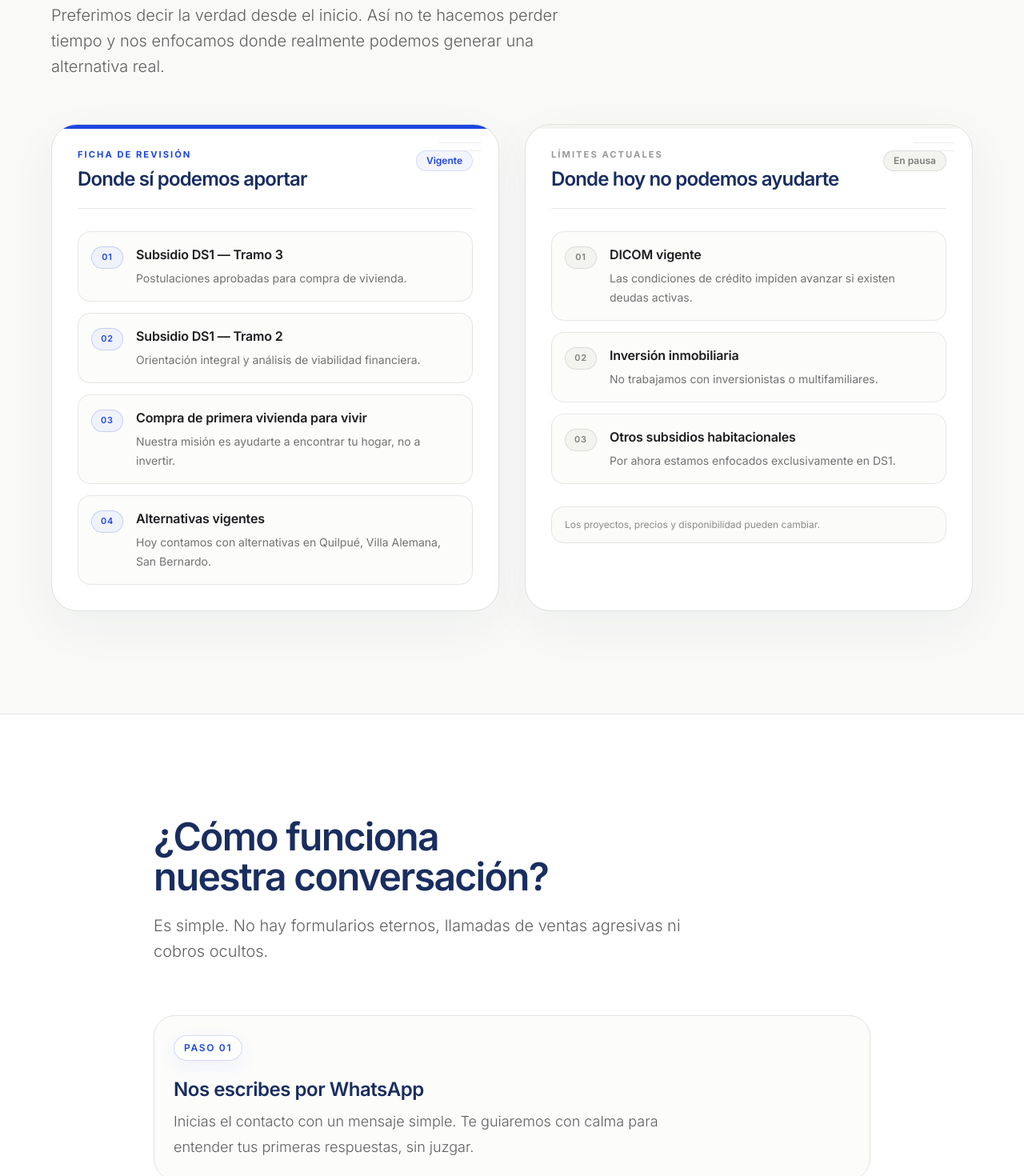
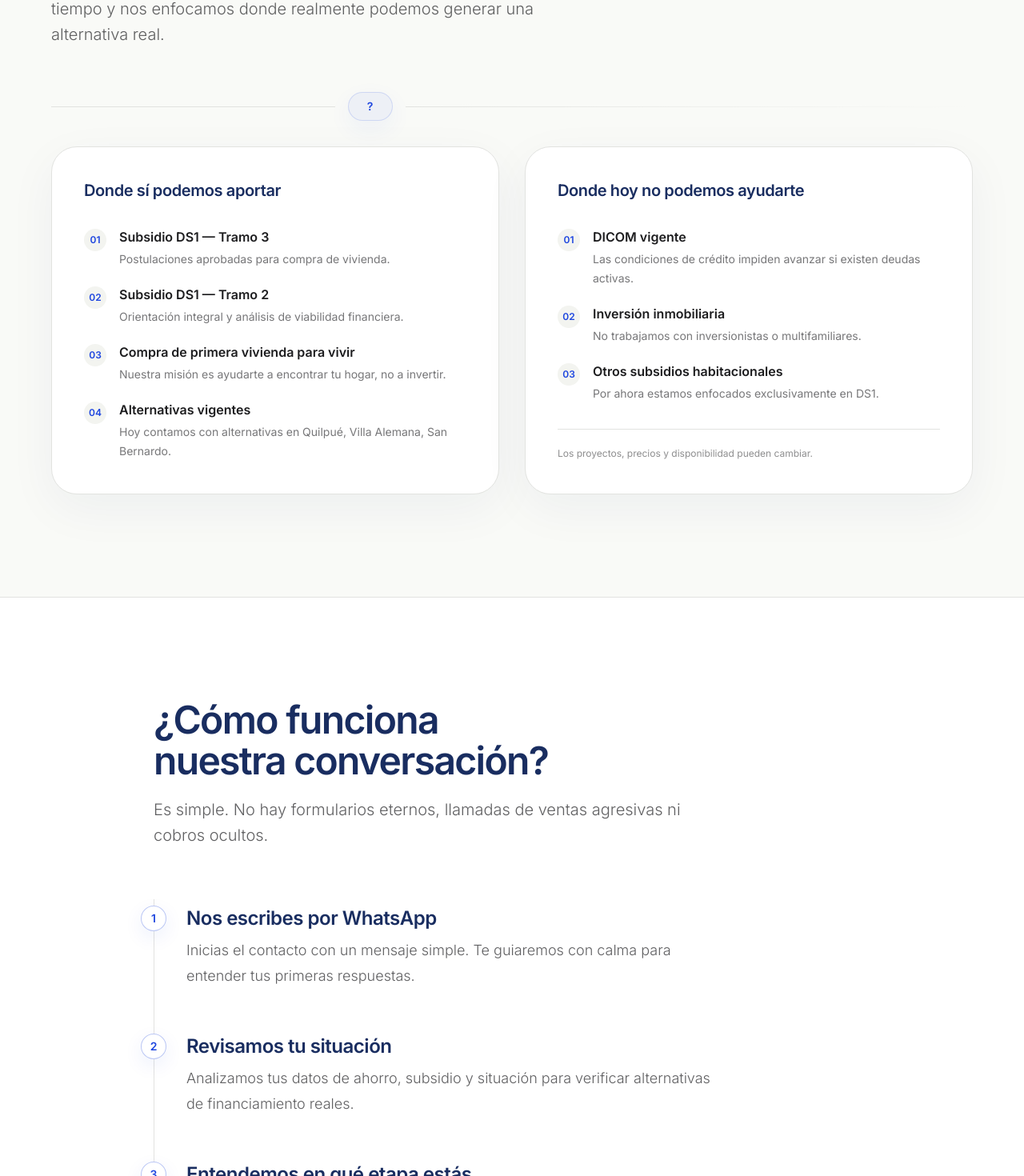
Before and after one commit to 3c-ops/capaz-web, a Next.js app: page / in a window 1280 px wide. Shown: the part 1604-3074 px from the top of the page at 80% size. Built offline with nearby package versions, Linux system fonts and the light colour scheme.

Commit message:
Brand transparency section with editorial mark

```diff
--- a/app/globals.css
+++ b/app/globals.css
@@ -60,68 +60,3 @@ body {
     transition-duration: 0.01ms !important;
   }
 }
-
-.case-card {
-  position: relative;
-  overflow: hidden;
-  border: 1px solid var(--brand-border);
-  border-radius: 2rem;
-  background:
-    linear-gradient(var(--surface), var(--surface)) padding-box,
-    linear-gradient(180deg, color-mix(in srgb, var(--brand-border) 65%, white), var(--brand-border)) border-box;
-  box-shadow: 0 18px 60px rgba(25, 45, 96, 0.05);
-  transition:
-    transform 300ms ease-out,
-    border-color 300ms ease-out,
-    box-shadow 300ms ease-out;
-}
-
-.case-card::before {
-  content: "";
-  position: absolute;
-  inset: 0 0 auto;
-  height: 5px;
-  background: var(--surface-muted);
-}
-
-.case-card::after {
-  content: "";
-  position: absolute;
-  right: 1.35rem;
-  top: 1.35rem;
-  width: 3.25rem;
-  height: 0.7rem;
-  border-block: 1px solid var(--brand-border);
-  opacity: 0.65;
-}
-
-.case-card-positive::before {
-  background: var(--brand-blue);
-}
-
-.case-card:hover {
-  transform: translateY(-0.25rem);
-  border-color: color-mix(in srgb, var(--brand-blue) 18%, var(--brand-border));
-  box-shadow: 0 24px 70px rgba(25, 45, 96, 0.08);
-}
-
-.case-label {
-  font-size: 0.7rem;
-  font-weight: 700;
-  letter-spacing: 0.18em;
-  line-height: 1;
-  text-transform: uppercase;
-}
-
-.review-rule {
-  background-image: linear-gradient(to right, var(--brand-border) 55%, transparent 0%);
-  background-position: bottom;
-  background-repeat: repeat-x;
-  background-size: 10px 1px;
-}
-
-@media (prefers-reduced-motion: reduce) {
-  .case-card:hover {
-    transform: none;
-  }
-}
--- a/capaz_landing_page_final.html
+++ b/capaz_landing_page_final.html
@@ -255,7 +255,7 @@
                     </span>
                     <h3 class="text-xl font-semibold text-brandDarkBlue mb-2">Nos escribes por WhatsApp</h3>
                     <p class="text-brandText/70 font-light max-w-xl">
-                        Inicias el contacto con un mensaje simple. Un asistente guiado diseñado para escuchar procesará tus primeras respuestas de manera humana y sin juzgar.
+                        Inicias el contacto con un mensaje simple. Un asistente guiado diseñado para escuchar procesará tus primeras respuestas de manera humana.
                     </p>
                 </div>
 
--- a/components/FinalCTA.tsx
+++ b/components/FinalCTA.tsx
@@ -3,8 +3,7 @@ import { CTAButton } from './CTAButton';
 export function FinalCTA() {
   return (
     <section className="bg-white px-5 py-20 text-center md:py-32">
-      <div className="case-card mx-auto max-w-3xl px-6 py-12 shadow-[0_24px_80px_rgba(25,45,96,0.06)] md:px-12 md:py-16">
-        <p className="case-label mb-5 text-brand-blue">Próxima revisión</p>
+      <div className="mx-auto max-w-3xl rounded-[2rem] border border-brand-border bg-background px-6 py-12 shadow-[0_24px_80px_rgba(25,45,96,0.06)] md:px-12 md:py-16">
         <h2 className="text-balance text-4xl font-semibold tracking-[-0.05em] text-brand-navy md:text-6xl md:leading-[0.98]">
           Revisemos tu situación.
         </h2>
--- a/components/ManifestSection.tsx
+++ b/components/ManifestSection.tsx
@@ -1,7 +1,7 @@
 export function ManifestSection() {
   return (
     <section className="border-y border-brand-border bg-white px-5 py-[4.5rem] md:py-28">
-      <div className="review-rule mx-auto max-w-3xl pb-10 md:text-center">
+      <div className="mx-auto max-w-3xl md:text-center">
         <h2 className="text-balance text-3xl font-light leading-tight tracking-[-0.035em] text-brand-navy md:text-5xl md:leading-[1.08]">
           Muchas personas reciben una respuesta antes de entender completamente en qué etapa están.
         </h2>
--- a/components/ProcessSection.tsx
+++ b/components/ProcessSection.tsx
@@ -14,14 +14,14 @@ export function ProcessSection() {
           title="¿Cómo funciona nuestra conversación?"
         />
 
-        <ol className="mt-12 space-y-4 md:mt-16">
+        <ol className="mt-12 space-y-8 border-l border-brand-border pl-7 md:mt-16 md:space-y-10 md:pl-10">
           {processSteps.map((step, index) => (
-            <li className="group relative rounded-[1.65rem] border border-brand-border bg-background/55 p-5 transition duration-300 ease-out hover:border-brand-blue/20 hover:bg-white hover:shadow-[0_16px_44px_rgba(25,45,96,0.055)] md:p-6" key={step.title}>
+            <li className="group relative rounded-2xl py-1 md:py-2" key={step.title}>
               <span
                 aria-hidden="true"
-                className="mb-5 flex h-8 w-fit items-center justify-center rounded-full border border-brand-blue/20 bg-white px-3 text-xs font-semibold tracking-[0.14em] text-brand-blue shadow-[0_8px_24px_rgba(30,70,223,0.06)] transition duration-300 group-hover:border-brand-blue group-hover:bg-brand-blue group-hover:text-white"
+                className="absolute -left-[43px] flex size-8 items-center justify-center rounded-full border border-brand-blue/30 bg-white text-sm font-semibold text-brand-blue shadow-[0_8px_24px_rgba(30,70,223,0.08)] transition duration-300 group-hover:border-brand-blue group-hover:bg-brand-blue group-hover:text-white md:-left-[57px]"
               >
-                PASO {String(index + 1).padStart(2, '0')}
+                {index + 1}
               </span>
               <h3 className="text-xl font-semibold tracking-[-0.02em] text-brand-navy md:text-2xl">
                 {step.title}
--- a/components/TransparencySection.tsx
+++ b/components/TransparencySection.tsx
@@ -2,42 +2,39 @@ import { transparencyItems } from '@/lib/content';
 
 import { SectionHeader } from './SectionHeader';
 
-type TransparencyListProps = {
+function TransparencyList({
+  items,
+}: {
   items: readonly { title: string; description: string }[];
-  tone: 'positive' | 'limited';
-};
-
-function TransparencyList({ items, tone }: TransparencyListProps) {
-  const markerClass =
-    tone === 'positive'
-      ? 'border-brand-blue/20 bg-brand-blue/5 text-brand-blue'
-      : 'border-foreground/10 bg-surface-muted text-foreground/55';
-
+}) {
   return (
-    <ul className="mt-7 space-y-3.5">
+    <ul className="mt-8 space-y-5">
       {items.map((item, index) => (
-        <li
-          className="group relative rounded-2xl border border-brand-border/80 bg-background/55 px-4 py-4 transition duration-300 ease-out hover:border-brand-blue/20 hover:bg-white hover:shadow-[0_14px_34px_rgba(25,45,96,0.055)]"
-          key={item.title}
-        >
-          <div className="flex items-start gap-4">
-            <span
-              className={`mt-0.5 flex h-7 min-w-10 items-center justify-center rounded-full border text-[0.68rem] font-semibold tracking-[0.08em] ${markerClass}`}
-            >
+        <li className="group flex gap-4" key={item.title}>
+          <span className="mt-0.5 flex size-7 shrink-0 items-center justify-center rounded-full bg-surface-muted text-xs font-semibold text-brand-blue transition-colors duration-300 group-hover:bg-brand-blue group-hover:text-white">
             {String(index + 1).padStart(2, '0')}
           </span>
           <span>
-              <strong className="block text-base font-semibold tracking-[-0.01em] text-foreground">
-                {item.title}
-              </strong>
-              <span className="mt-1.5 block text-sm leading-6 text-foreground/62">
+            <strong className="block text-base font-semibold text-foreground">{item.title}</strong>
+            <span className="mt-1 block text-sm leading-6 text-foreground/60">
               {item.description}
             </span>
           </span>
-          </div>
         </li>
       ))}
     </ul>
+  );
+}
+
+function CapazEditorialDivider() {
+  return (
+    <div aria-hidden="true" className="mt-12 flex items-center gap-4 md:mt-14">
+      <span className="h-px flex-1 bg-brand-border" />
+      <span className="flex h-9 w-14 items-center justify-center rounded-full border border-brand-blue/15 bg-brand-blue/5 text-sm font-semibold text-brand-blue shadow-[0_10px_30px_rgba(30,70,223,0.06)]">
+        ?
+      </span>
+      <span className="h-px flex-[2] bg-gradient-to-r from-brand-border to-transparent" />
+    </div>
   );
 }
 
@@ -50,36 +47,22 @@ export function TransparencySection() {
           title="¿Hoy con qué podemos ayudarte?"
         />
 
-        <div className="mt-12 grid gap-5 md:mt-14 md:grid-cols-2 md:gap-6 lg:gap-8">
-          <article className="case-card case-card-positive p-6 md:p-8">
-            <div className="flex items-start justify-between gap-5 border-b border-brand-border/80 pb-5">
-              <div>
-                <p className="case-label text-brand-blue">Ficha de revisión</p>
-                <h3 className="mt-2 text-2xl font-semibold tracking-[-0.035em] text-brand-navy">
+        <CapazEditorialDivider />
+
+        <div className="mt-8 grid gap-5 md:grid-cols-2 md:gap-6 lg:gap-8">
+          <article className="rounded-[2rem] border border-brand-border bg-white p-7 shadow-[0_18px_60px_rgba(25,45,96,0.05)] transition duration-300 ease-out hover:-translate-y-1 hover:border-brand-blue/20 hover:shadow-[0_24px_70px_rgba(25,45,96,0.08)] motion-reduce:hover:translate-y-0 md:p-10">
+            <h3 className="text-xl font-semibold tracking-[-0.02em] text-brand-navy">
               Donde sí podemos aportar
             </h3>
-              </div>
-              <span className="rounded-full border border-brand-blue/15 bg-brand-blue/5 px-3 py-1 text-xs font-semibold text-brand-blue">
-                Vigente
-              </span>
-            </div>
-            <TransparencyList items={transparencyItems.canHelp} tone="positive" />
+            <TransparencyList items={transparencyItems.canHelp} />
           </article>
 
-          <article className="case-card p-6 md:p-8">
-            <div className="flex items-start justify-between gap-5 border-b border-brand-border/80 pb-5">
-              <div>
-                <p className="case-label text-foreground/45">Límites actuales</p>
-                <h3 className="mt-2 text-2xl font-semibold tracking-[-0.035em] text-brand-navy">
+          <article className="rounded-[2rem] border border-brand-border bg-white p-7 shadow-[0_18px_60px_rgba(25,45,96,0.05)] transition duration-300 ease-out hover:-translate-y-1 hover:border-foreground/10 hover:shadow-[0_24px_70px_rgba(25,45,96,0.08)] motion-reduce:hover:translate-y-0 md:p-10">
+            <h3 className="text-xl font-semibold tracking-[-0.02em] text-brand-navy">
               Donde hoy no podemos ayudarte
             </h3>
-              </div>
-              <span className="rounded-full border border-foreground/10 bg-surface-muted px-3 py-1 text-xs font-semibold text-foreground/55">
-                En pausa
-              </span>
-            </div>
-            <TransparencyList items={transparencyItems.cannotHelp} tone="limited" />
-            <p className="mt-7 rounded-2xl border border-brand-border/80 bg-background/70 px-4 py-3 text-xs leading-5 text-foreground/50">
+            <TransparencyList items={transparencyItems.cannotHelp} />
+            <p className="mt-8 border-t border-brand-border pt-5 text-xs leading-5 text-foreground/50">
               Los proyectos, precios y disponibilidad pueden cambiar.
             </p>
           </article>
--- a/lib/content.ts
+++ b/lib/content.ts
@@ -39,7 +39,7 @@ export const processSteps = [
   {
     title: 'Nos escribes por WhatsApp',
     description:
-      'Inicias el contacto con un mensaje simple. Te guiaremos con calma para entender tus primeras respuestas, sin juzgar.',
+      'Inicias el contacto con un mensaje simple. Te guiaremos con calma para entender tus primeras respuestas.',
   },
   {
     title: 'Revisamos tu situación',
```
Also changed, not shown: components/FAQSection.tsx (+7 -12 lines). Lines whose indentation alone changed are shown as unchanged.
